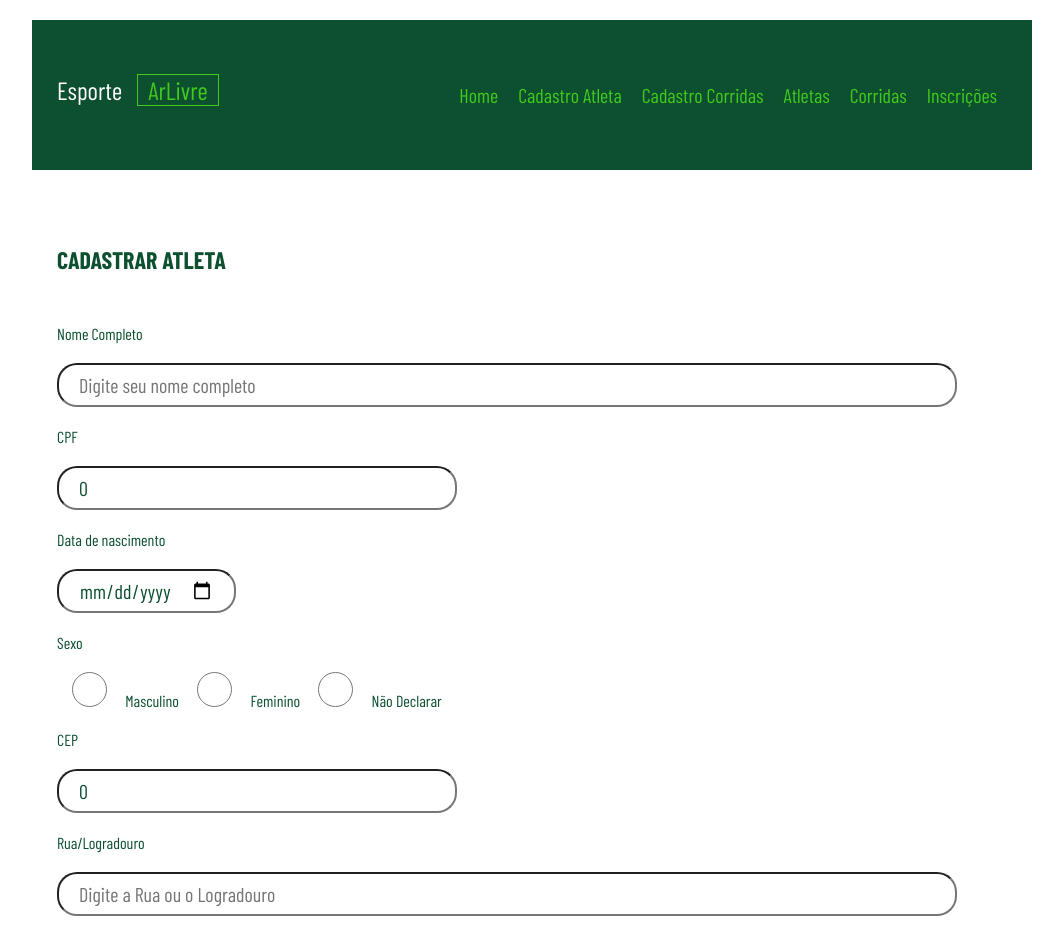
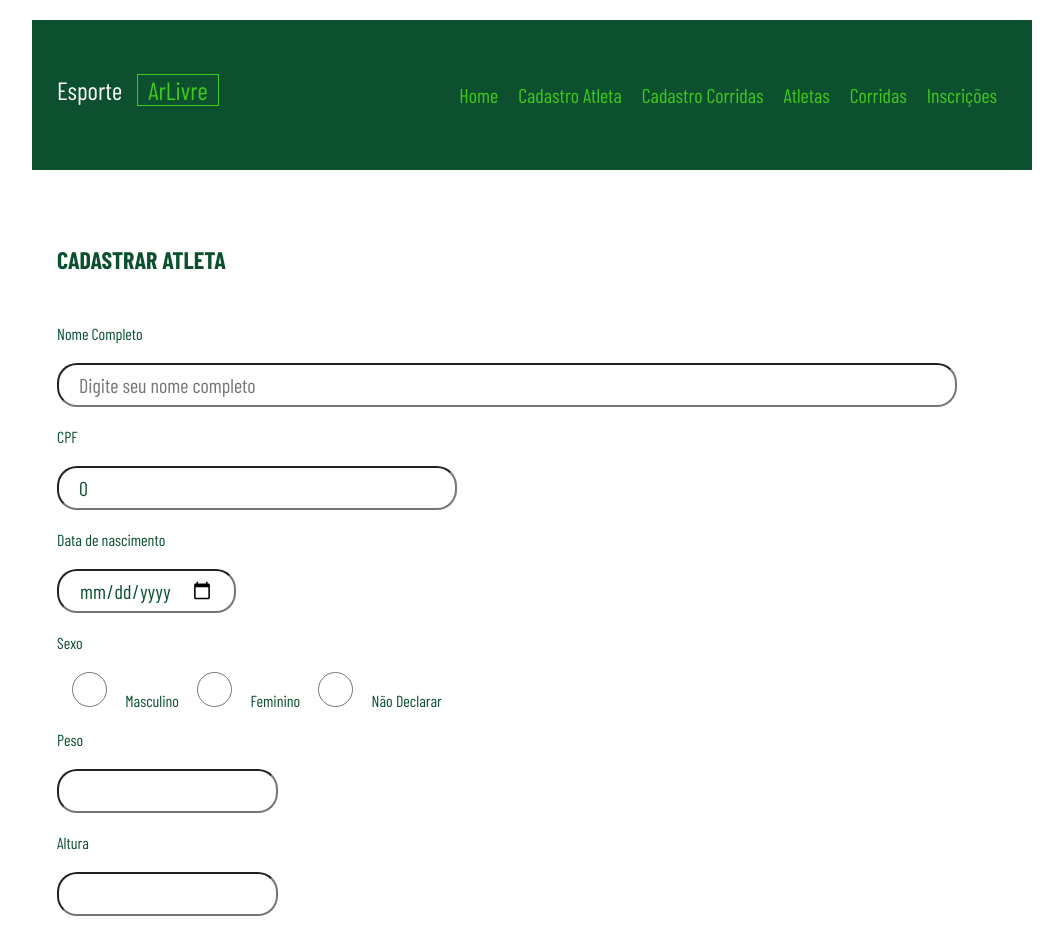
Before and after one commit to kaua-sys/angular-EsporteArLivre, an Angular app: page /cadastroAtleta in a window 1280 px wide. Shown: the top 938 px of the page, without its empty margins (108-1171 px from the left). Built offline with nearby package versions, Linux system fonts and the light colour scheme; a web font is replaced by a local one.

Commit message:
Modificado rua_logradouro para que o ngModel vincule com rua_logradouro do ts

```diff
--- a/src/app/component/atleta/atleta.component.html
+++ b/src/app/component/atleta/atleta.component.html
@@ -8,19 +8,25 @@
         <label for="cpf">CPF</label>
         <input type="number" name="cpf" id="cpf" [(ngModel)] = "cpf" class="input02" maxlength="14" required placeholder="Digite seu CPF">
 
-        <label for="data">Data de nascimento</label>
-        <input type="date" name="data" id="data" [(ngModel)] = "data">
+        <label for="data_nascimento">Data de nascimento</label>
+        <input type="date" name="data" id="data" [(ngModel)] = "data_nascimento">
 
         <label for="sexo">Sexo</label>
         <input type="radio" name="sexo" id="sexoM" [(ngModel)] = "sexo" required value="M"> Masculino
         <input type="radio" name="sexo" id="sexoF" [(ngModel)] = "sexo" required value="F"> Feminino
         <input type="radio" name="sexo" id="sexoN" [(ngModel)] = "sexo" required value="N"> Não Declarar
 
+        <label for="peso">Peso</label>
+        <input type="number" name="peso" id="peso" required [(ngModel)] = "peso">
+
+        <label for="altura">Altura</label>
+        <input type="number" name="altura" id="altura" required [(ngModel)] = "altura">
+
         <label for="cep">CEP</label>
         <input type="text" name="cep" id="cep" [(ngModel)] = "cep" class="input02" required maxlength="9" placeholder="Digite o seu cep">
 
-        <label for="rua-logradouro">Rua/Logradouro</label>
-        <input type="text" name="rua-logradouro" id="rua-logradouro" [(ngModel)] = "ruaLogradouro" class="input01" maxlength="100" required placeholder="Digite a Rua ou o Logradouro">
+        <label for="rualogradouro">Rua/Logradouro</label>
+        <input type="text" name="rua-logradouro" id="rua-logradouro" [(ngModel)] = "rua_logradouro" class="input01" maxlength="100" required placeholder="Digite a Rua ou o Logradouro">
 
         <label for="bairro">Bairro</label>
         <input type="text" name="bairro" id="bairro" [(ngModel)] = "bairro" class="input02" maxlength="60" required placeholder="Digite o nome do seu Bairro">
```
